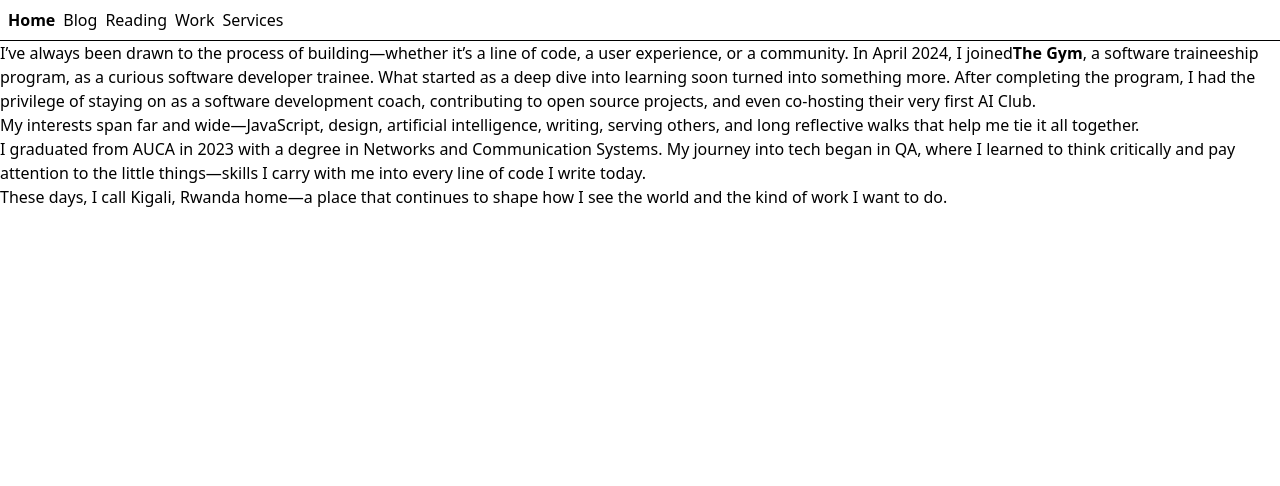
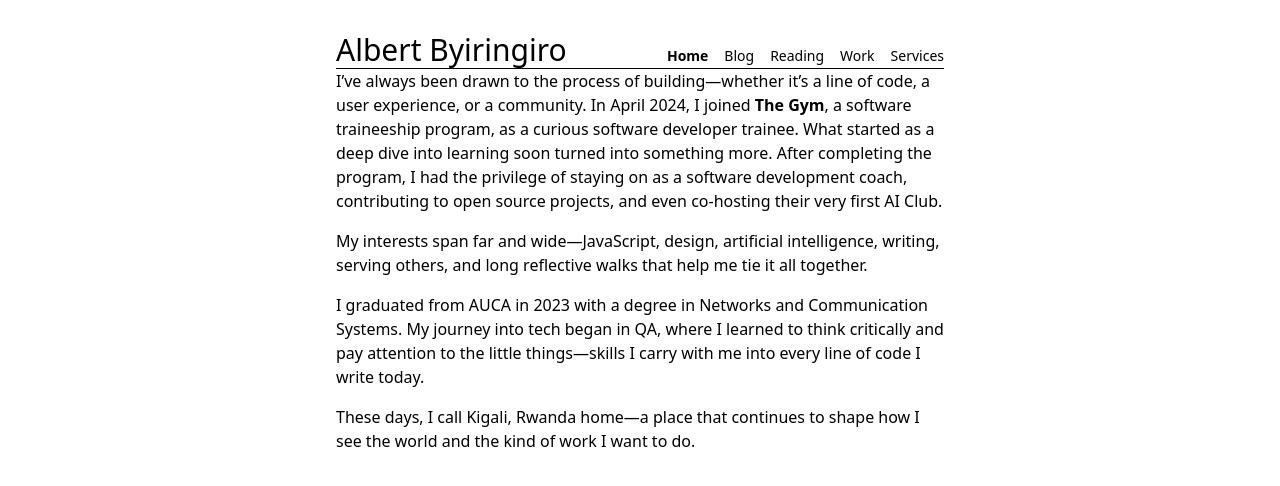
Before and after one commit to albert-byiringiro/alberthope.com, a React (Vite) app: page / in a window 1280 px wide. Shown: the top 486 px of the page. Built offline with nearby package versions, Linux system fonts and the light colour scheme.

Commit message:
feat: improve navigation

```diff
--- a/src/routes/__root.tsx
+++ b/src/routes/__root.tsx
@@ -7,34 +7,44 @@ export const Route = createRootRoute({
 
 function RootComponent() {
   return (
-    <>
-      <div className="p-2 flex gap-2">
-        <Link to="/" className="[&.active]:font-bold">
-          Home
-        </Link>{' '}
-        <Link to="/blog" className="[&.active]:font-bold">
-          Blog
-        </Link>{' '}
-        <Link to="/reading" className="[&.active]:font-bold">
-          Reading
-        </Link>{' '}
-        <Link to="/work" className="[&.active]:font-bold">
-          Work
-        </Link>{' '}
-        <Link
-          to="/services"
-          activeProps={{
-            style: {
-              fontWeight: 'bold',
-            },
-          }}
-        >
-          Services
-        </Link>{' '}
-      </div>
+    <div className="container w-full max-w-2xl px-8 py-8 mx-auto min-h-screen flex flex-col">
+      <header>
+        <nav className="flex items-baseline justify-between flex-col sm:flex-row sm:space-y-0 space-y-1">
+          <Link to="/" className="text-3xl font-normal">
+            Albert Byiringiro
+          </Link>
+          <ul className="flex space-x-4 text-xs item-center">
+            <li>
+              <Link to="/" className="[&.active]:font-bold text-sm transition-colors  hover:text-neutral-600 underline-offset-2 decoration-neutral-400">
+                Home
+              </Link>
+            </li>
+            <li>
+              <Link to="/blog" className="[&.active]:font-bold text-sm transition-colors  hover:text-neutral-600 underline-offset-2 decoration-neutral-400">
+                Blog
+              </Link>
+            </li>
+            <li>
+              <Link to="/reading" className="[&.active]:font-bold text-sm transition-colors  hover:text-neutral-600 underline-offset-2 decoration-neutral-400">
+                Reading
+              </Link>
+            </li>
+            <li>
+              <Link to="/work" className="[&.active]:font-bold text-sm transition-colors  hover:text-neutral-600 underline-offset-2 decoration-neutral-400">
+                Work
+              </Link>
+            </li>
+            <li>
+              <Link to="/services" className="[&.active]:font-bold text-sm transition-colors  hover:text-neutral-600 underline-offset-2 decoration-neutral-400">
+                Services
+              </Link>
+            </li>
+          </ul>
+        </nav>
+      </header>
       <hr />
       <Outlet />
       <TanStackRouterDevtools />
-    </>
+    </div>
   );
 }
--- a/src/routes/index.tsx
+++ b/src/routes/index.tsx
@@ -6,11 +6,11 @@ export const Route = createFileRoute('/')({
 
 function RouteComponent() {
   return (
-    <>
+    <div className="space-y-4">
       <p className="">
         I’ve always been drawn to the process of building—whether it’s a line of
         code, a user experience, or a community. In April 2024, I joined
-        <strong>The Gym</strong>, a software traineeship program, as a curious
+        <strong> The Gym</strong>, a software traineeship program, as a curious
         software developer trainee. What started as a deep dive into learning
         soon turned into something more. After completing the program, I had the
         privilege of staying on as a software development coach, contributing to
@@ -31,6 +31,6 @@ function RouteComponent() {
         These days, I call Kigali, Rwanda home—a place that continues to shape
         how I see the world and the kind of work I want to do.
       </p>
-    </>
+    </div>
   );
 }
```
